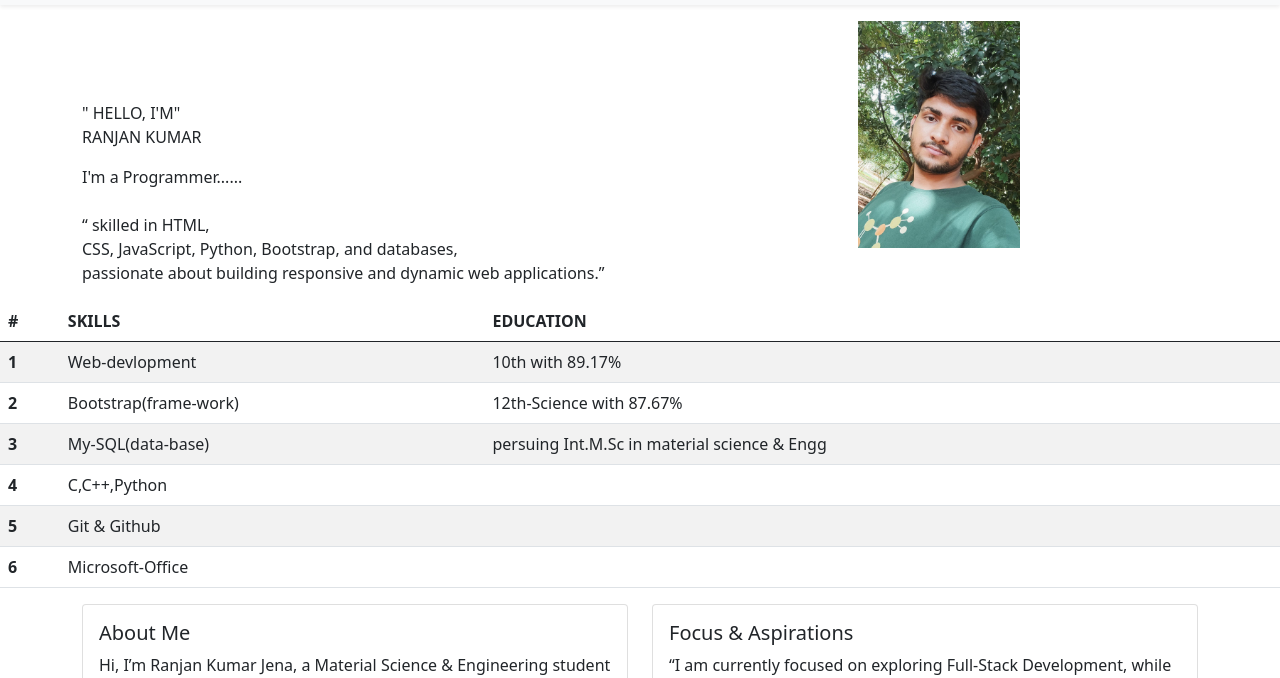
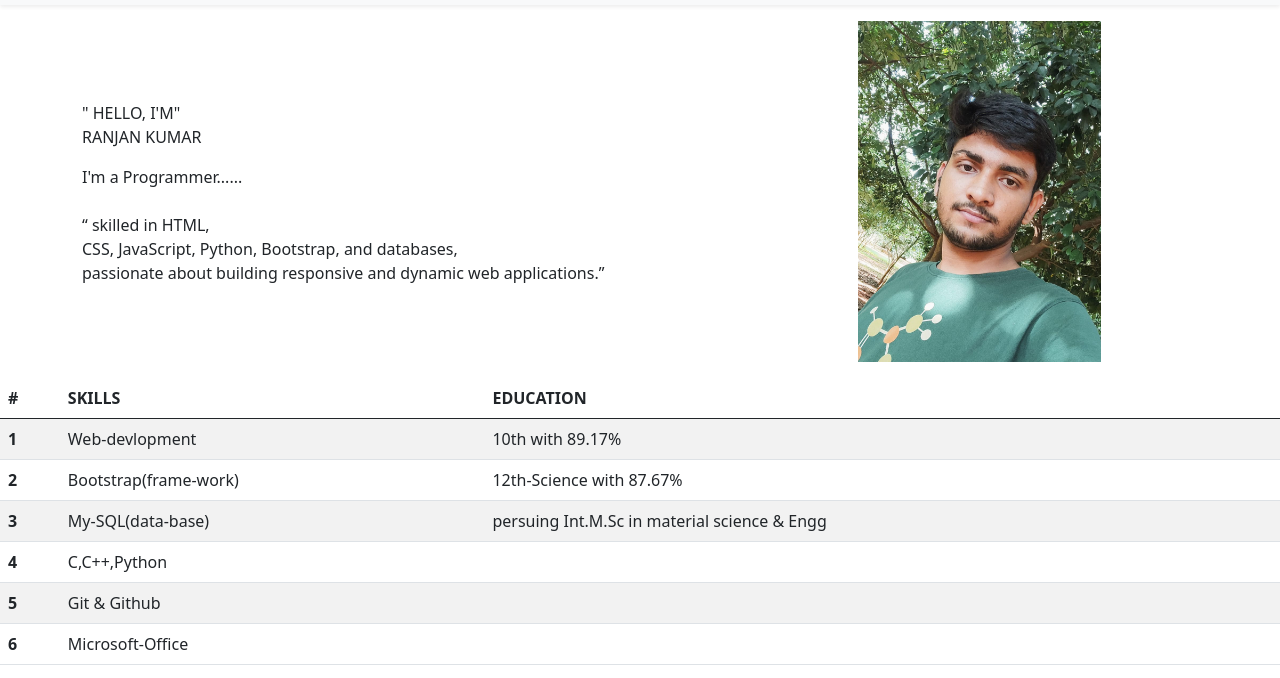
Before and after one commit to Rxc-chiku/potfolio, a plain HTML site: page index.html in a window 1280 px wide. Shown: the part 45-723 px from the top of the page. Drawn offline with nearby package versions, Linux system fonts and the light colour scheme.

Commit message:
Update index.html

```diff
--- a/index.html
+++ b/index.html
@@ -38,7 +38,7 @@
             </div>
             <div class="col-4 d-flex justify-content-center">
                 <div class="m-3">
-                    <img src="ncr-p.jpg" class="img-fluid w-50" alt="...">
+                    <img src="ncr-p.jpg" class="img-fluid w-75" alt="...">
                 </div>
             </div>
         </div>
```
